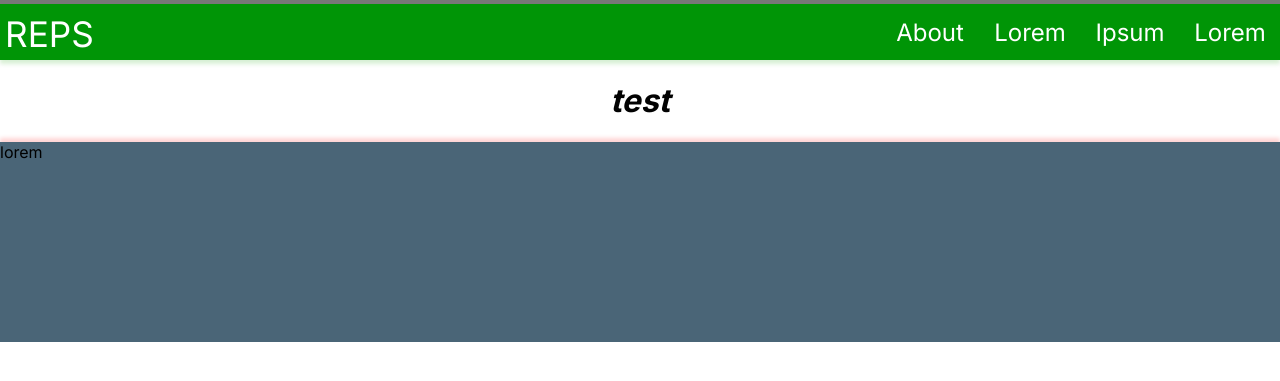
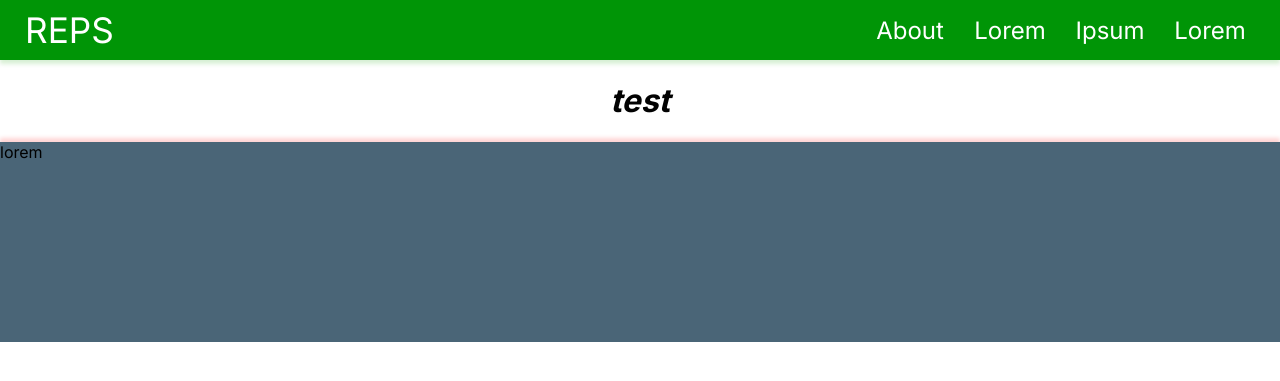
Before and after one commit to NashTabios/Finals, a PHP site: page /navbar.php in a window 1280 px wide. Shown: the top 381 px of the page. Run offline with PHP 8.4, Linux system fonts and the light colour scheme.

Commit message:
added navbar css
unfixed

```diff
--- a/login.php
+++ b/login.php
@@ -3,6 +3,7 @@ session_start();
 
 // Include config file
 require_once "config.php";
+include 'navbar.php';
 
 // Define variables and initialize with empty values
 $email_address = $pass = "";
--- a/navbar.css
+++ b/navbar.css
@@ -59,9 +59,17 @@ header a {
 .navbar {
     display: flex;
     justify-content: space-between;
-    height: 100%;
-    width: 100%;
+    align-items: center;
+    height: 60px; /* Set the height of the navbar */
+    width: 100%; /* Make the navbar take up 100% width */
+    background-color: #009506; /* Background color for the navbar */
+    position: fixed; /* Fix the navbar at the top */
+    top: 0; /* Position the navbar at the top of the viewport */
+    z-index: 1000; /* Ensure the navbar appears above other content */
+    padding: 0 20px; /* Add padding to the left and right */
+    box-sizing: border-box; /* Include padding in width calculation */
 }
+
 
 .logo {
     height: 100%;
```
